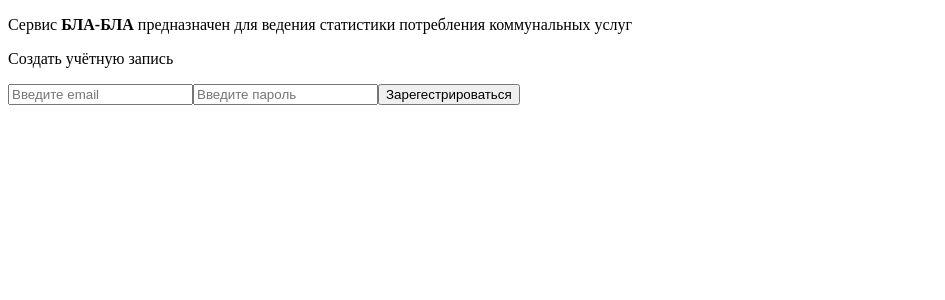
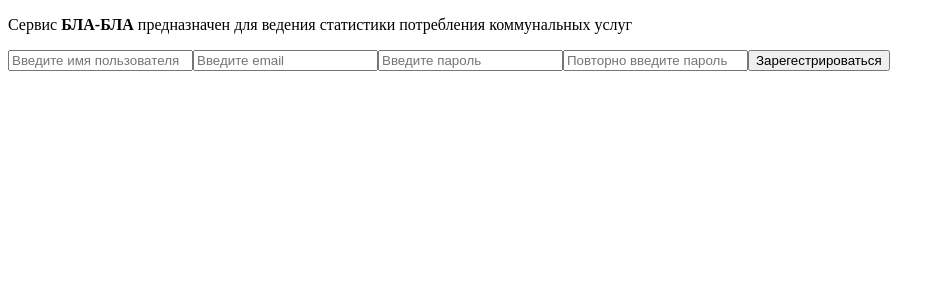
Before and after one commit to igdanit/utilities_stats_vue, a Vue app: page / in a window 1280 px wide. Shown: the top 300 px of the page, without its empty margins (0-945 px from the left). Built offline with nearby package versions, Linux system fonts and the light colour scheme.

Commit message:
signUp component refactored

```diff
--- a/src/components/SignUp.vue
+++ b/src/components/SignUp.vue
@@ -2,24 +2,30 @@
     import { ref } from 'vue'
 
     const password = ref('');
+    const repeatedPassword = ref('');
     const email = ref('');
+    const username = ref('');
 
+    // data correctness check
     function onSubmit(event) {
-        console.dir(event.target)
-        console.log(password.value)
-        console.log(email.value)
+        if (password !== repeatedPassword) {
+            event.preventDefault()
+            alert('Not implemented')
+        }
     }
+
 </script>
 
 <template>
     <div class=sign-up>
-        <div><p>Создать учëтную запись</p></div>
+        <form @submit="onSubmit">
+            <input v-model="username" name="username" type="text" placeholder="Введите имя пользователя">
+            <input v-model="email" name="email" type="email" placeholder="Введите email">
+            <input v-model="password" name="password" type="password" placeholder="Введите пароль">
+            <input v-model="repeatedPassword" name="repeated-password" type="password" placeholder="Повторно введите пароль ">
+            <button type="submit">Зарегестрироваться</button>
+        </form>
     </div>
-    <form @submit.prevent="onSubmit">
-        <input v-model="email" type="email" placeholder="Введите email">
-        <input v-model="password" type="password" placeholder="Введите пароль">
-        <button type="submit">Зарегестрироваться</button>
-    </form>
 </template>
 
 <style>
```
